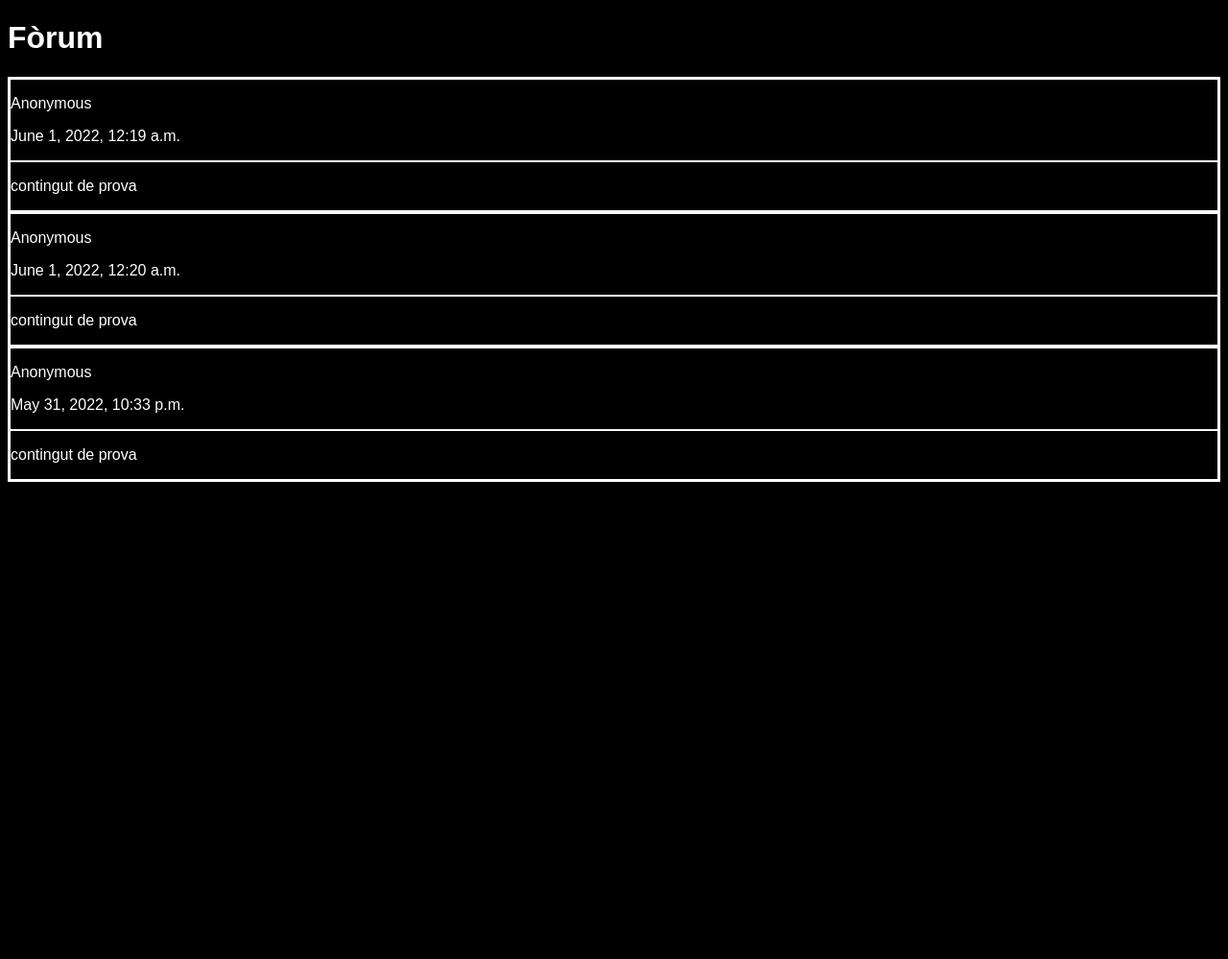
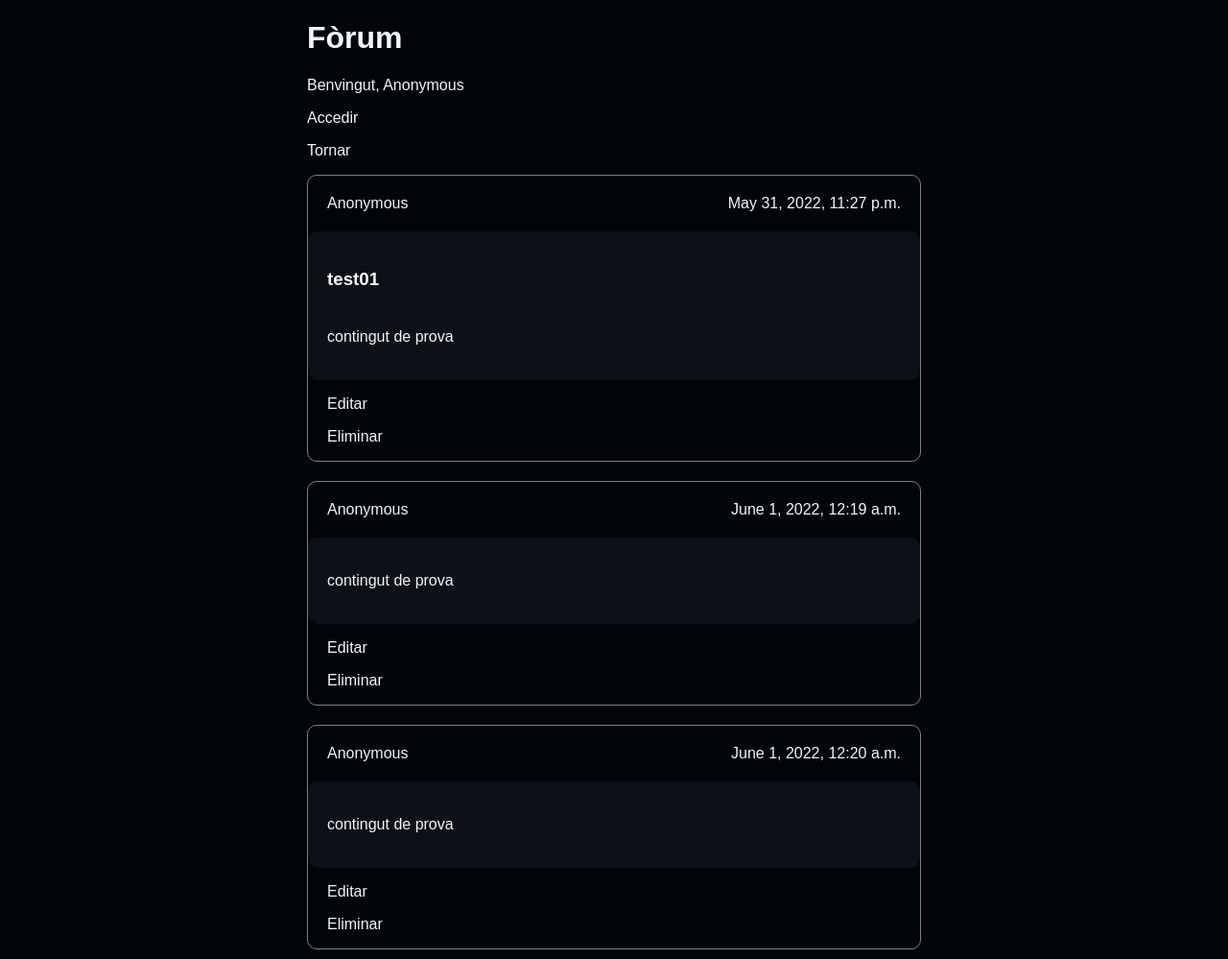
Before and after one commit to ErosGG/forum, a Django app: page /messages/1/ in a window 1280 px wide. Shown: the whole page at 96% size. Before the commit the page ends 502 px from the top, so only its background shows below. Run offline with Django 4.2, Linux system fonts and the light colour scheme; data comes from the database, SQL or seed files in the repository; both versions use the stored data as it was before the commit.

Commit message:
checkpoint

```diff
--- a/forum/settings.py
+++ b/forum/settings.py
@@ -38,6 +38,7 @@ INSTALLED_APPS = [
     'django.contrib.messages',
     'django.contrib.staticfiles',
     'forum_messages',
+    'users',
 ]
 
 MIDDLEWARE = [
--- a/forum/urls.py
+++ b/forum/urls.py
@@ -14,13 +14,21 @@ Including another URLconf
     2. Add a URL to urlpatterns:  path('blog/', include('blog.urls'))
 """
 from django.contrib import admin
-from django.urls import path
-from forum_messages.views import MessageView, ReplyView
+from django.urls import path, include
+from forum_messages.views import MessageView, ReplyView, CreateMessageView, CreateReplyView
+from users.views import LoginView, LogoutView
 
 
 urlpatterns = [
     path('admin/', admin.site.urls),
     path('', MessageView.as_view()),
-    path('messages/', MessageView.as_view()),
-    path('messages/<int:message_id>/', ReplyView.as_view(), name='replies')
+    path('messages/', MessageView.as_view(), name='messages'),
+    path('messages/<int:message_id>/', ReplyView.as_view(), name='replies'),
+    path('messages/create/', CreateMessageView.as_view(), name='message.create'),
+    path('messages/create/', CreateMessageView.as_view(), name='message.store'),
+    path('messages/<int:message_id>/replies/create/', CreateReplyView.as_view(), name='reply.create'),
+    path('messages/<int:message_id>/replies/create/', CreateReplyView.as_view(), name='reply.store'),
+    # path('accounts/', include('django.contrib.auth.urls')),
+    path('login/', LoginView.as_view(), name='login'),
+    path('logout/', LogoutView.as_view(), name='logout'),
 ]
--- a/forum_messages/models.py
+++ b/forum_messages/models.py
@@ -1,11 +1,11 @@
+from django.contrib.auth.models import User
 from django.db import models
 
 
-# Create your models here.
-class User(models.Model):
-    name = models.CharField(max_length=20)
-    password = models.CharField(max_length=20)
-    is_admin = models.BooleanField(default=False)
+# class User(models.Model):
+#     name = models.CharField(max_length=20)
+#     password = models.CharField(max_length=20)
+#     is_admin = models.BooleanField(default=False)
 
 
 class Publication(models.Model):
--- a/forum_messages/templates/replies.html
+++ b/forum_messages/templates/replies.html
@@ -5,27 +5,100 @@
     <title>Fòrum</title>
     <style>
         body {
-            background-color: black;
-            color: white;
+            background-color: #010409;
+            color: #f0f6fc;
             font-family: sans-serif;
+            max-width: 50%;
+            margin: auto;
         }
-       div {
-           border: white solid 1px;
-       }
+
+        div.replies_container {
+            display: flex;
+            flex-direction: column;
+
+        }
+
+        div.message_container, div.reply_container {
+            border: gray solid 1px;
+            margin: 10px 0;
+        }
+
+        div.message_details, div.message_content, div.reply_details, div.reply_content {
+            padding: 20px;
+        }
+
+        div.message_container, div.message_details, div.message_content, div.reply_container, div.reply_details, div.reply_content {
+            border-radius: 10px;
+        }
+
+        h3 {
+            margin-bottom: 40px;
+        }
+
+        div.message_details, div.reply_details {
+            display: flex;
+            justify-content: space-between;
+        }
+
+        div.reply_user {
+            font-weight: bold;
+            color: green;
+        }
+
+        div.message_content, div.reply_content {
+            background-color: #0d1117;
+        }
+
+        div.message_options, div.reply_options {
+            padding-left: 20px;
+        }
+
+        a {
+            text-decoration: none;
+            color: inherit;
+        }
     </style>
 </head>
 <body>
-    <h1>Fòrum</h1>
-    <div>
+        <h1>Fòrum</h1>
+        <p>Benvingut, {{ username }}</p>
+        {% if request.user.is_anonymous %}
+            <p><a href="{% url 'login' %}">Accedir</a></p>
+        {% else %}
+            <p><a href="{% url 'logout' %}">Desconnectar</a></p>
+            <p><a href="{% url 'reply.create' message_id=message.id %}">Respondre</a></p>
+        {% endif %}
+        <p><a href="{% url 'messages' %}">Tornar</a></p>
+        <div class="message_container">
+            <div class="message_details">
+                <span class="message_user">{% firstof message.user 'Anonymous' %}</span>
+                <span class="message_date">{{ message.published_at }}</span>
+            </div>
+            <div class="message_content">
+                <h3>{{ message.title }}</h3>
+                <p>{{ message.content }}</p>
+            </div>
+            {% if request.user.id == message.user.id or request.user.is_superuser %}
+                <div class="message_options">
+                    <p>Editar</p><p>Eliminar</p>
+                </div>
+            {% endif %}
+    </div>
+    <div class="replies_container">
         {% for reply in replies %}
-            <div>
-                <div>
-                    <p>{% firstof reply.user 'Anonymous' %}</p>
-                    <p>{{ reply.published_at }}</p>
+            <div class="reply_container">
+                <div class="reply_details">
+                    <span class="reply_user">{% firstof reply.user 'Anonymous' %}</span>
+                    <span class="reply_date">{{ reply.published_at }}</span>
                 </div>
-                <div>
+                <div class="reply_content">
                     <p>{{ reply.content }}</p>
                 </div>
+                {% if request.user.id == message.user.id or request.user.is_superuser %}
+                    <div class="reply_options">
+                        <p>Editar</p><p>Eliminar</p>
+                    </div>
+                {% endif %}
             </div>
         {% endfor %}
     </div>
--- a/forum_messages/views.py
+++ b/forum_messages/views.py
@@ -1,6 +1,7 @@
-from django.http import HttpResponse
+from django.contrib.auth.models import AnonymousUser
+from django.http import HttpResponse, HttpResponseRedirect
 from django.db.models import Count
-from django.shortcuts import render
+from django.shortcuts import render, redirect
 from django.views import View
 from forum_messages.models import Message, Reply
 import datetime
@@ -9,18 +10,59 @@ import datetime
 class MessageView(View):
 
     def get(self, request):
-        Message.objects.create(title='test01', content='contingut de prova', published_at=datetime.datetime.now())
+        # Message.objects.create(title='test01', content='contingut de prova', published_at=datetime.datetime.now())
         context = {
+            'username': 'Anonymous' if request.user.is_anonymous else request.user.username,
             'messages': list(Message.objects.annotate(replies_count=Count('reply'))),
         }
         return render(request, 'messages.html', context=context)
 
 
+class CreateMessageView(View):
+
+    def get(self, request):
+        if request.user.is_anonymous:
+            return redirect('/login/', request)
+        else:
+            return render(request, 'message_create.html')
+
+    def post(self, request):
+        Message.objects.create(
+            title=request.POST['title'],
+            content=request.POST['content'],
+            user_id=request.user.id,
+            published_at=datetime.datetime.now()
+        )
+        return redirect('/messages/', request)
+
+
 class ReplyView(View):
     def get(self, request, message_id: int):
-        Reply.objects.create(content='contingut de prova', published_at=datetime.datetime.now(), message_id=message_id)
+        # Reply.objects.create(content='contingut de prova', published_at=datetime.datetime.now(), message_id=message_id)
         context = {
+            'username': 'Anonymous' if request.user.is_anonymous else request.user.username,
+            'message': Message.objects.filter(id=message_id).first(),
             'replies': list(Reply.objects.filter(message_id=message_id)),
         }
-        print(context['replies'])
         return render(request, 'replies.html', context=context)
+
+
+class CreateReplyView(View):
+
+    def get(self, request, message_id: int):
+        if request.user.is_anonymous:
+            return redirect('/login/', request)
+        else:
+            context = {
+                'message': Message.objects.filter(id=message_id).first(),
+            }
+            return render(request, 'reply_create.html', context)
+
+    def post(self, request, message_id: int):
+        Reply.objects.create(
+            content=request.POST['content'],
+            user_id=request.user.id,
+            message_id=message_id,
+            published_at=datetime.datetime.now()
+        )
+        return redirect(f'/messages/{message_id}', request)
--- /dev/null
+++ b/users/admin.py
@@ -0,0 +1,3 @@
+from django.contrib import admin
+
+# Register your models here.
--- /dev/null
+++ b/users/apps.py
@@ -0,0 +1,6 @@
+from django.apps import AppConfig
+
+
+class UsersConfig(AppConfig):
+    default_auto_field = 'django.db.models.BigAutoField'
+    name = 'users'
--- /dev/null
+++ b/users/models.py
@@ -0,0 +1,3 @@
+from django.db import models
+
+# Create your models here.
--- /dev/null
+++ b/users/tests.py
@@ -0,0 +1,3 @@
+from django.test import TestCase
+
+# Create your tests here.
```
Also changed, not shown: forum_messages/templates/message_create.html (added, +26 -0 lines), forum_messages/templates/messages.html (+20 -8 lines), forum_messages/templates/reply_create.html (added, +24 -0 lines), users/templates/login.html (added, +17 -0 lines), users/templates/register.html (added, +17 -0 lines), users/views.py (added, +44 -0 lines), db.sqlite3, forum_messages/migrations/0003_alter_message_user_alter_reply_user_delete_user.py (added), users/__init__.py (added), users/migrations/__init__.py (added).
